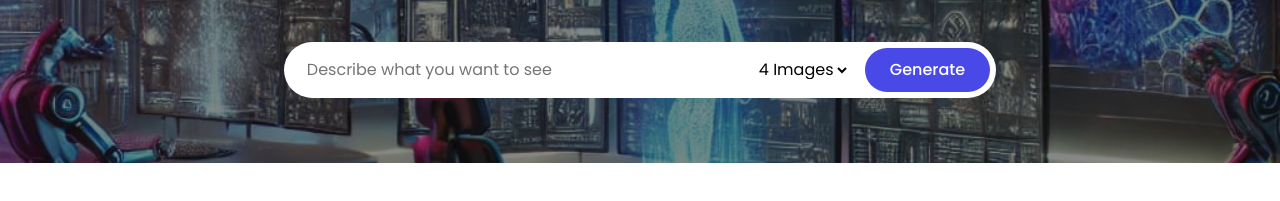
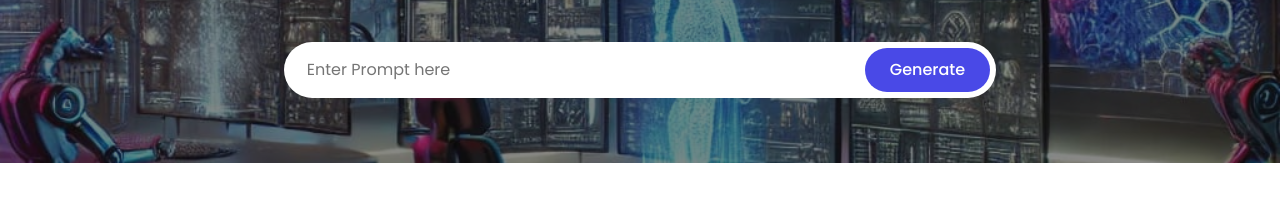
Before and after one commit to harshita261003/Imaginate_ai, a plain HTML site: page index.html in a window 1280 px wide. Shown: the part 157-358 px from the top of the page. Drawn offline with Linux system fonts and the light colour scheme.

Commit message:
index.html

```diff
--- a/index.html
+++ b/index.html
@@ -11,21 +11,14 @@
   <section class="image-generator">
     <div class="content">
       <h1>IMAGINATE AI</h1>
-      <p>Convert your text into an image within a second using our website</p>
+      <p class="moving-text">Convert your text into an image within a second using our website</p>
       <form action="#" class="generate-form">
-        <input class="prompt-input" type="text" placeholder="Describe what you want to see" required>
+        <input class="prompt-input" type="text" placeholder="Enter Prompt here" required>
         <div class="controls">
-          <select class="img-quantity">
-            <option value="1">1 Image</option>
-            <option value="2">2 Images</option>
-            <option value="3">3 Images</option>
-            <option value="4" selected>4 Images</option>
-          </select>
           <button type="submit" class="generate-btn">Generate</button>
         </div>
       </form>
     </div>
   </section>
-
 </body>
 </html>
```
